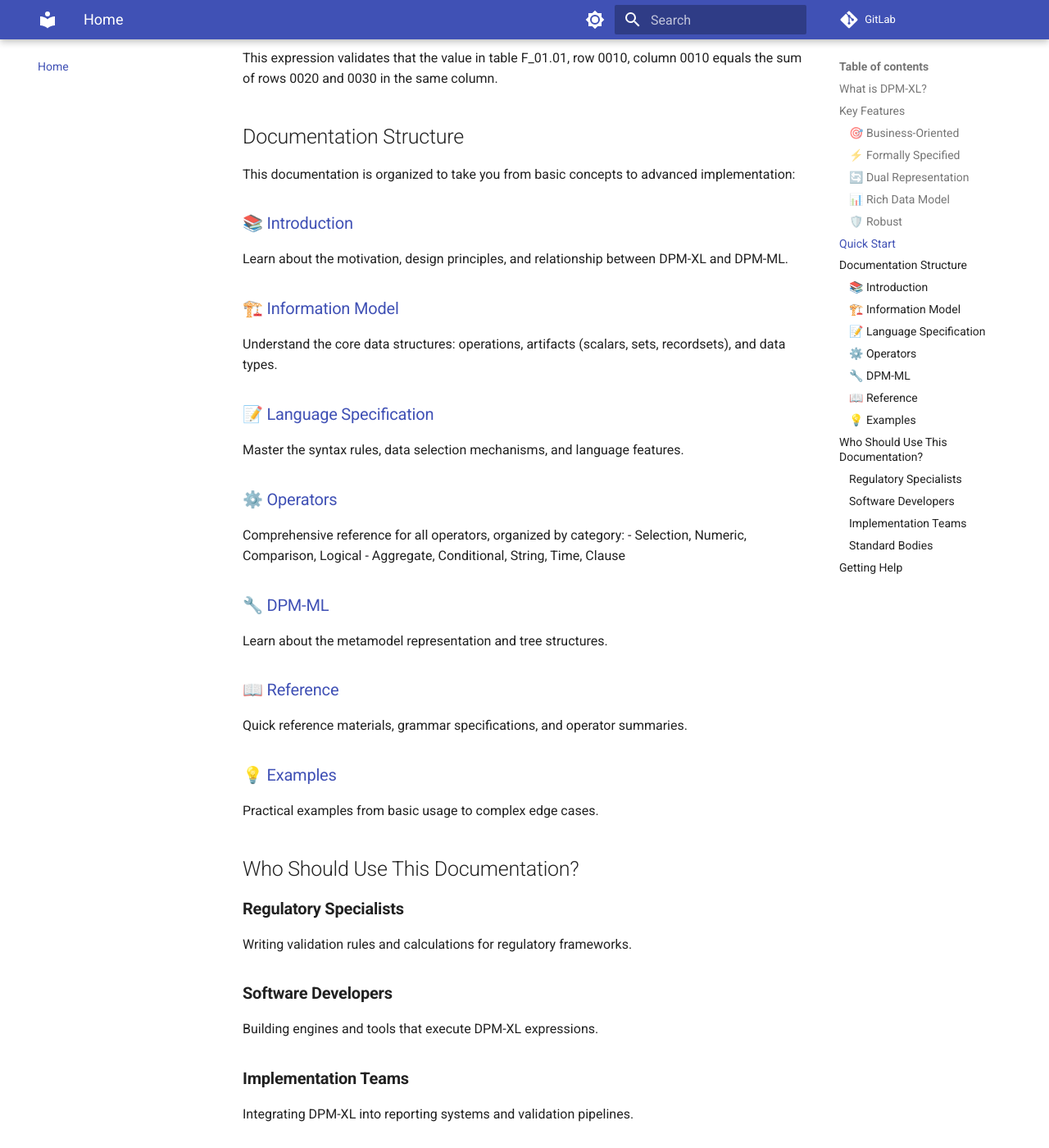
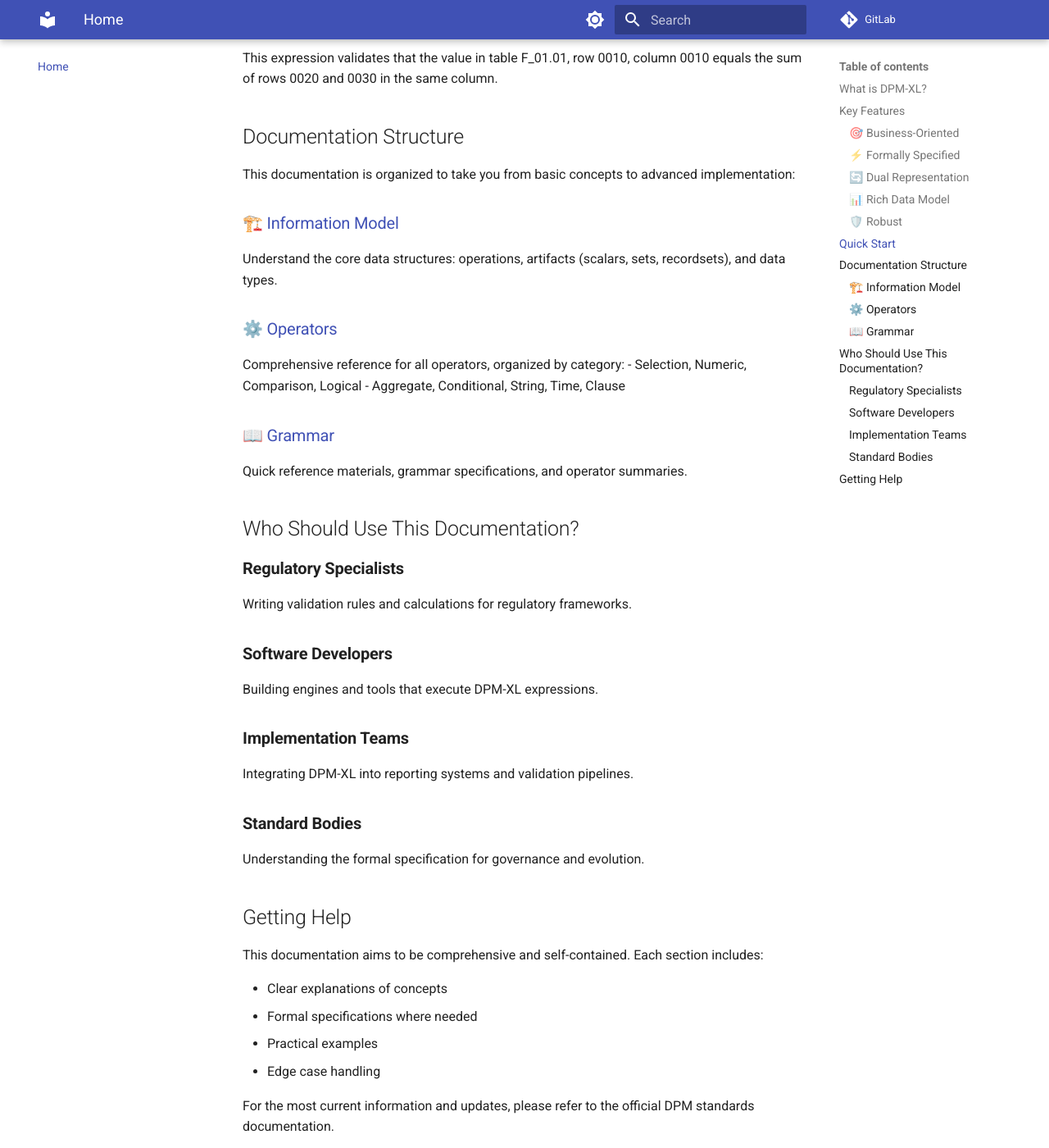
Before and after one commit to antonio-olleros/dpm-docs, an MkDocs documentation site: the page built from docs/index.md, in a window 1280 px wide and 1400 px high, scrolled down 1465 px. Shown: the whole window at 82% size. Built offline with MkDocs 1.6.1 and Material for MkDocs 9.7.7, drawn with Linux system fonts in a browser that asks for light colours; comment, search, counter and statistics services are not loaded.

Commit message:
Initial index corrected and added intro to grammar

```diff
--- a/docs/index.md
+++ b/docs/index.md
@@ -45,28 +45,18 @@ This expression validates that the value in table F_01.01, row 0010, column 0010
 
 This documentation is organized to take you from basic concepts to advanced implementation:
 
-### 📚 [Introduction](introduction/)
-Learn about the motivation, design principles, and relationship between DPM-XL and DPM-ML.
-
-### 🏗️ [Information Model](information-model/)
+### 🏗️ [Information Model](information-model/01-introduction.md)
 Understand the core data structures: operations, artifacts (scalars, sets, recordsets), and data types.
 
-### 📝 [Language Specification](language-specification/)
-Master the syntax rules, data selection mechanisms, and language features.
-
-### ⚙️ [Operators](operators/)
+### ⚙️ [Operators](operators/01-introduction.md)
 Comprehensive reference for all operators, organized by category:
 - Selection, Numeric, Comparison, Logical
 - Aggregate, Conditional, String, Time, Clause
 
-### 🔧 [DPM-ML](dpm-ml/)
-Learn about the metamodel representation and tree structures.
 
-### 📖 [Reference](reference/)
+### 📖 [Grammar](grammar/01-introduction.md)
 Quick reference materials, grammar specifications, and operator summaries.
 
-### 💡 [Examples](examples/)
-Practical examples from basic usage to complex edge cases.
 
 ## Who Should Use This Documentation?
 
```
Also changed, not shown: docs/grammar/01-introduction.md (added, +3 -0 lines).
